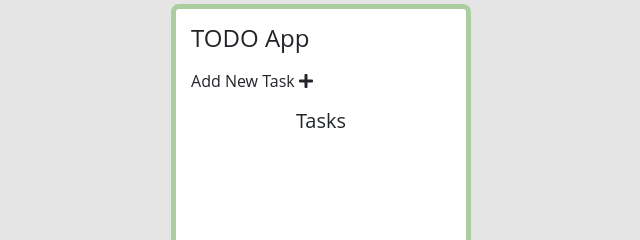
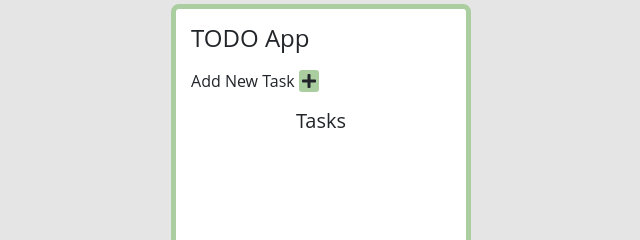
Before and after one commit to Kipkorir-Gideon/Practice, a plain HTML site: page javascript/CRUD/To-Do/index.html in a window 1280 px wide. Shown: the part 146-386 px from the top of the page, 319-959 px from the left. Drawn offline with nearby package versions, Linux system fonts and the light colour scheme.

Commit message:
Add styles to the add button.

```diff
--- a/javascript/CRUD/To-Do/style.css
+++ b/javascript/CRUD/To-Do/style.css
@@ -27,3 +27,9 @@ body {
     border-radius: 5px;
     cursor: pointer;
 }
+
+.fa-plus {
+    background-color: #abcea1;
+    padding: 3px;
+    border-radius: 3px;
+}
```
